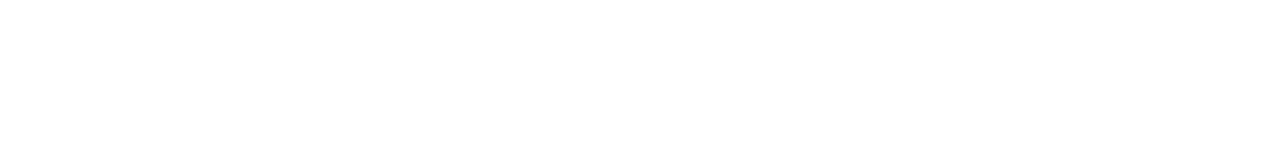
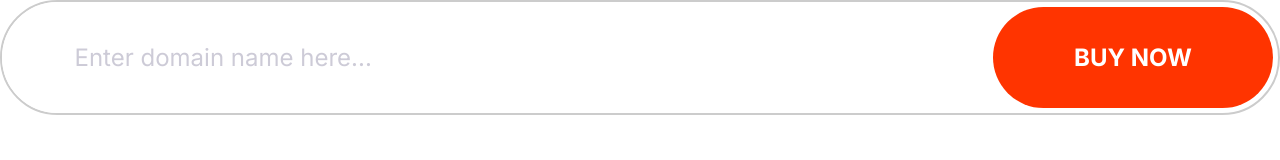
Before and after one commit to XenoCode54/xenocloud, a website built with Parcel: page index.html in a window 1280 px wide. Built offline with nearby package versions, Linux system fonts and the light colour scheme.

Commit message:
create inputs and input groups

```diff
--- a/css/styles.css
+++ b/css/styles.css
@@ -228,7 +228,7 @@ a {
   font-size: 1.5rem;
   display: inline-block;
   padding: 1rem 0;
-  width: 175px;
+  width: 17.5rem;
 }
 
 .btn--outline {
@@ -273,3 +273,40 @@ a {
     font-size: 1.4rem;
   }
 }
+
+/*Inputs*/
+
+.input {
+  border: 2px solid #f5f7f8;
+  padding: 2.6rem 5rem;
+  border-radius: 4rem;
+  outline: 0;
+  color: var(--color-heading);
+  font-size: 2rem;
+}
+
+::placeholder {
+  color: #cdcbd7;
+}
+
+@media screen and (min-width: 1024px) {
+  .input {
+    font-size: 1.5rem;
+  }
+}
+
+.input-group {
+  border: 2px solid #ccc;
+  display: flex;
+  border-radius: 4rem;
+}
+
+.input-group .input {
+  flex-grow: 1;
+  border: none;
+  padding: 2.6rem 2rem;
+}
+
+.input-group .btn {
+  margin: 5px;
+}
--- a/index.html
+++ b/index.html
@@ -30,6 +30,11 @@
 
 <!-- Add your site or application content here -->
 
+<div class="input-group">
+  <input class="input" placeholder="      Enter domain name here..." type="text"/>
+  <button class="btn btn--inline btn--accent">Buy Now</button>
+</div>
+
 <!-- Scrips -->
 <script src="js/vendor/modernizr-3.11.2.min.js"></script>
 <script src="js/plugins.js"></script>
```
Also changed, not shown: components/input groups.html (added, +15 -0 lines), components/inputs.html (added, +12 -0 lines).
